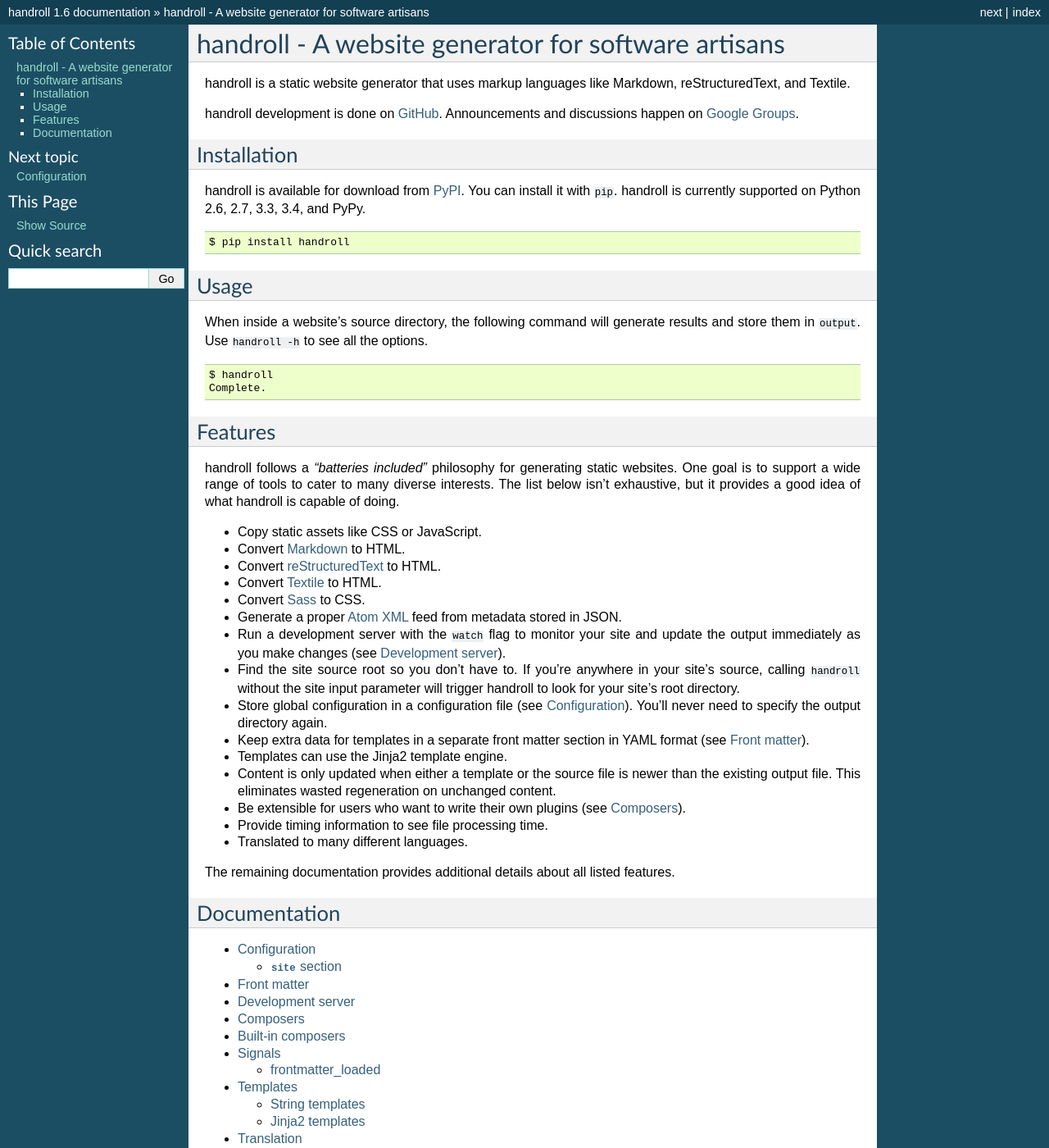
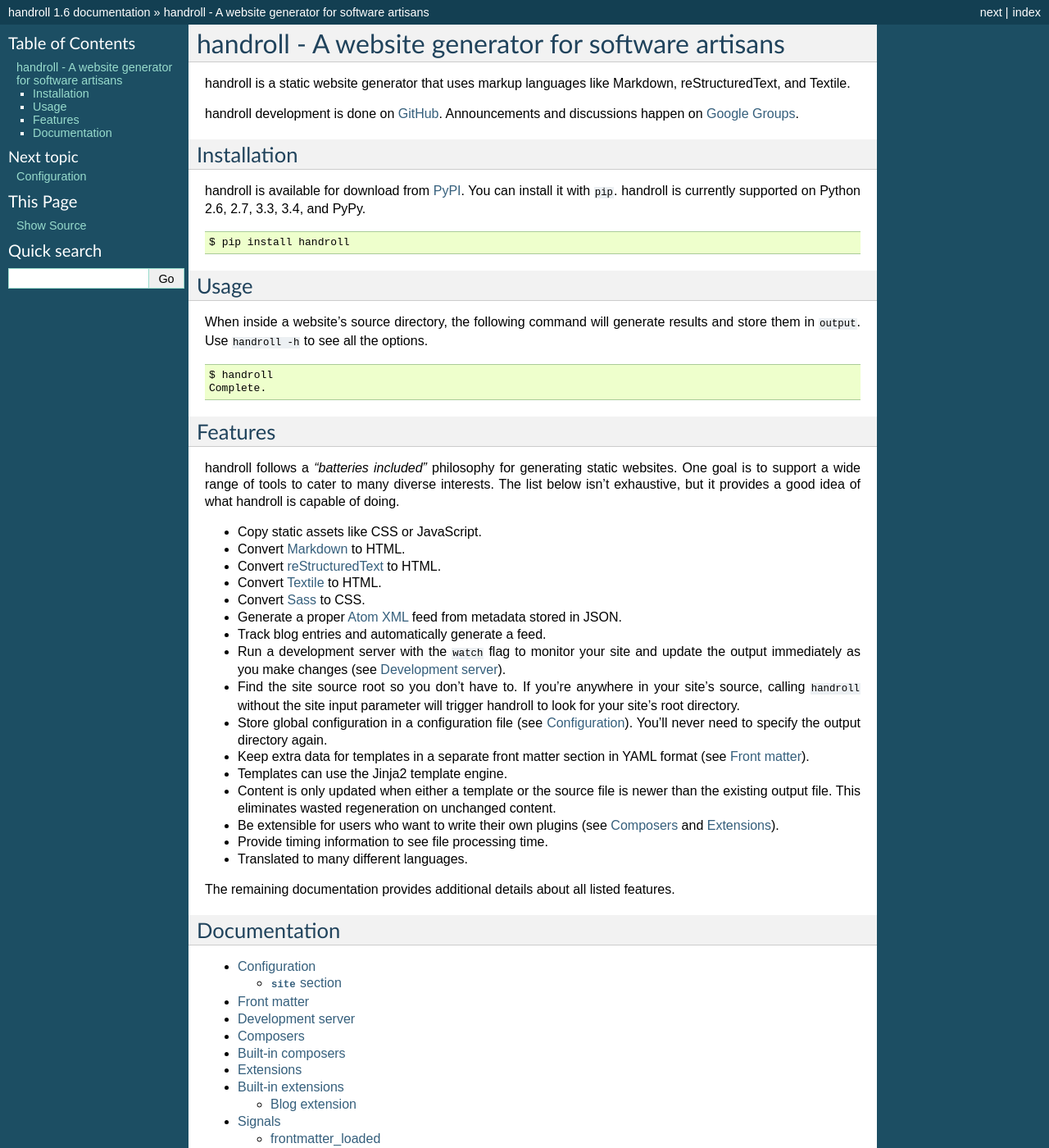
Before and after one commit to handroll/handroll, a Sphinx documentation site: the page built from docs/index.rst, in a window 1280 px wide and 1400 px high. Shown: the whole window at 82% size. Built offline with Sphinx 7.4.7, drawn with Linux system fonts in a browser that asks for light colours.

Commit message:
Add documentation for extensions.

```diff
--- a/docs/composers.rst
+++ b/docs/composers.rst
@@ -3,10 +3,10 @@
 Composers
 =========
 
-``handroll`` uses a plugin system to decide how to process each file type. The
+handroll uses a plugin system to decide how to process each file type. The
 plugins are called composers. A composer is provided a source file and can
-produce whatever output it desires.  ``handroll`` will load each available
-composer using ``setuptools`` entry points. ``handroll`` loads the class and
+produce whatever output it desires.  handroll will load each available
+composer using ``setuptools`` entry points. handroll loads the class and
 constructs a ``Composer`` instance by invoking a no parameter constructor.
 
 .. autoclass:: handroll.composers.Composer
--- a/docs/configuration.rst
+++ b/docs/configuration.rst
@@ -21,6 +21,10 @@
 The ``outdir`` option will determine the output directory. If a tilde character
 (``~``) is supplied, it will be expanded to the user's home directory.
 
+The ``with_blog`` option set to ``true``, ``on``, ``yes``, or ``1`` will
+enable the blog extension.
+See :ref:`blogextension` for setup information.
+
 .. _frontmatter:
 
 Front matter
--- a/docs/index.rst
+++ b/docs/index.rst
@@ -48,6 +48,7 @@
 * Generate a proper `Atom XML
   <http://en.wikipedia.org/wiki/Atom_%28standard%29>`_ feed from metadata
   stored in JSON.
+* Track blog entries and automatically generate a feed.
 * Run a development server with the ``watch`` flag to monitor your site and
   update the output immediately as you make changes (see :ref:`devserver`).
 * Find the site source root so you don't have to. If you're anywhere in your
@@ -63,7 +64,7 @@
   than the existing output file. This eliminates wasted regeneration on
   unchanged content.
 * Be extensible for users who want to write their own plugins (see
-  :ref:`composers`).
+  :ref:`composers` and :ref:`extensions`).
 * Provide timing information to see file processing time.
 * Translated to many different languages.
 
@@ -79,6 +80,7 @@
     configuration
     server
     composers
+    extensions
     signals
     templates
     i18n
--- a/docs/signals.rst
+++ b/docs/signals.rst
@@ -1,3 +1,5 @@
+.. _signals:
+
 Signals
 =======
 
```
Also changed, not shown: docs/extensions.rst (added, +42 -0 lines).
